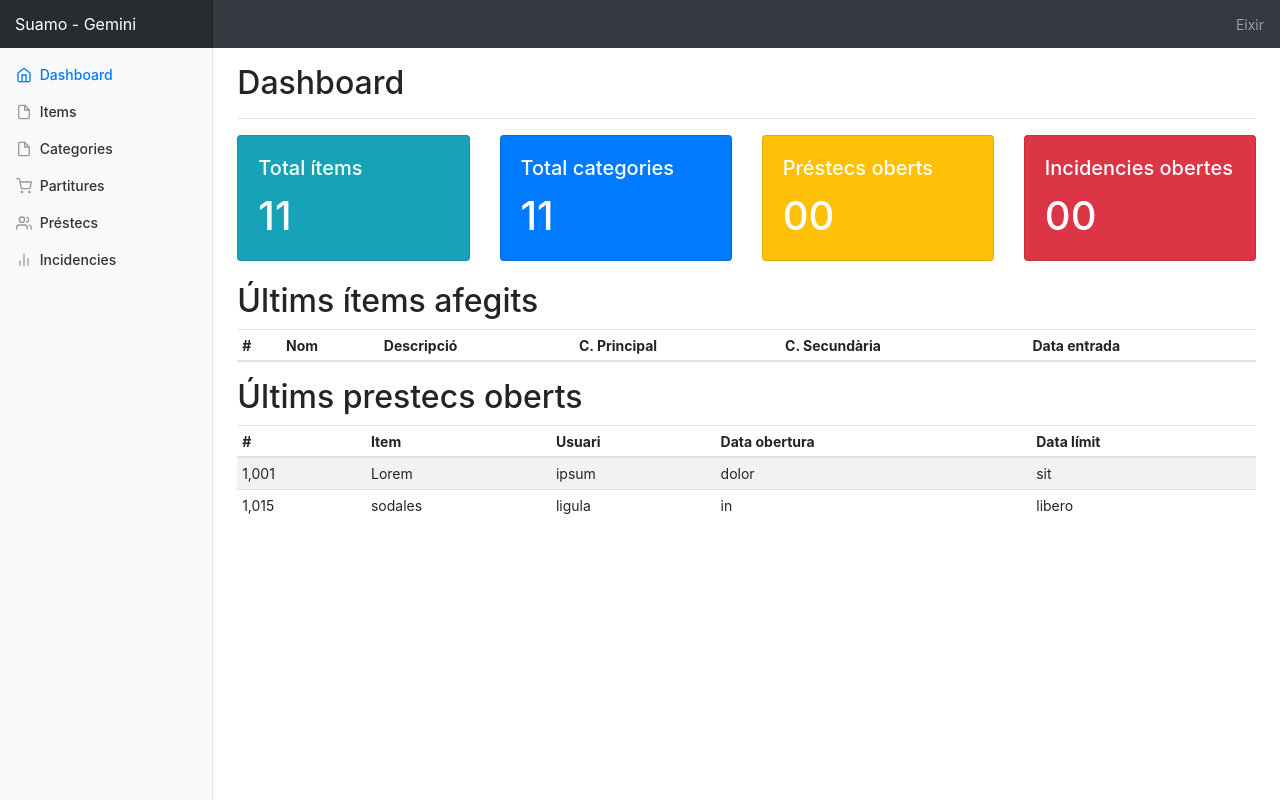
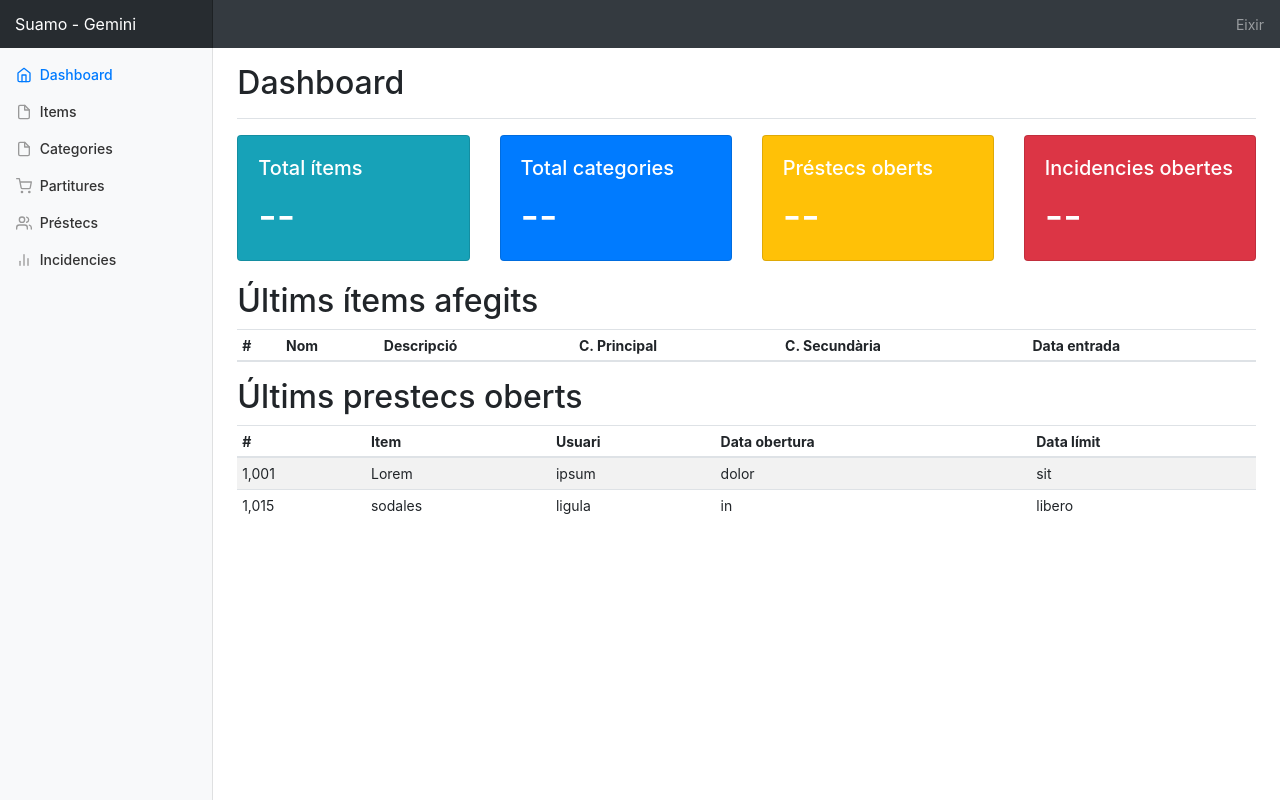
Before and after one commit to jmolla31/gemini1, a plain HTML site: page Hosting/public/index.html in a window 1280 px wide. Drawn offline with nearby package versions, Linux system fonts and the light colour scheme; some packages are replaced by stand-ins of ours; no server answers; a script that the page names is missing.

Commit message:
Added a double dash as a placeholder in empty dashboard cards

```diff
--- a/Hosting/public/index.html
+++ b/Hosting/public/index.html
@@ -81,25 +81,25 @@
           <div class="card text-white bg-info">
             <div class="card-body">
               <h5 class="card-title">Total ítems</h5>
-              <h1 class="card-text" id="totalitems">11</h1>
+              <h1 class="card-text" id="totalitems">--</h1>
             </div>
           </div>
           <div class="card text-white bg-primary">
             <div class="card-body">
               <h5 class="card-title">Total categories</h5>
-              <h1 class="card-text" id="totalcategories">11</h1>
+              <h1 class="card-text" id="totalcategories">--</h1>
             </div>
           </div>
           <div class="card text-white bg-warning">
             <div class="card-body">
               <h5 class="card-title">Préstecs oberts</h5>
-              <h1 class="card-text">00</h1>
+              <h1 class="card-text">--</h1>
             </div>
           </div>
           <div class="card text-white bg-danger">
             <div class="card-body">
               <h5 class="card-title">Incidencies obertes</h5>
-              <h1 class="card-text">00</h1>
+              <h1 class="card-text">--</h1>
             </div>
           </div>
         </div>
```
